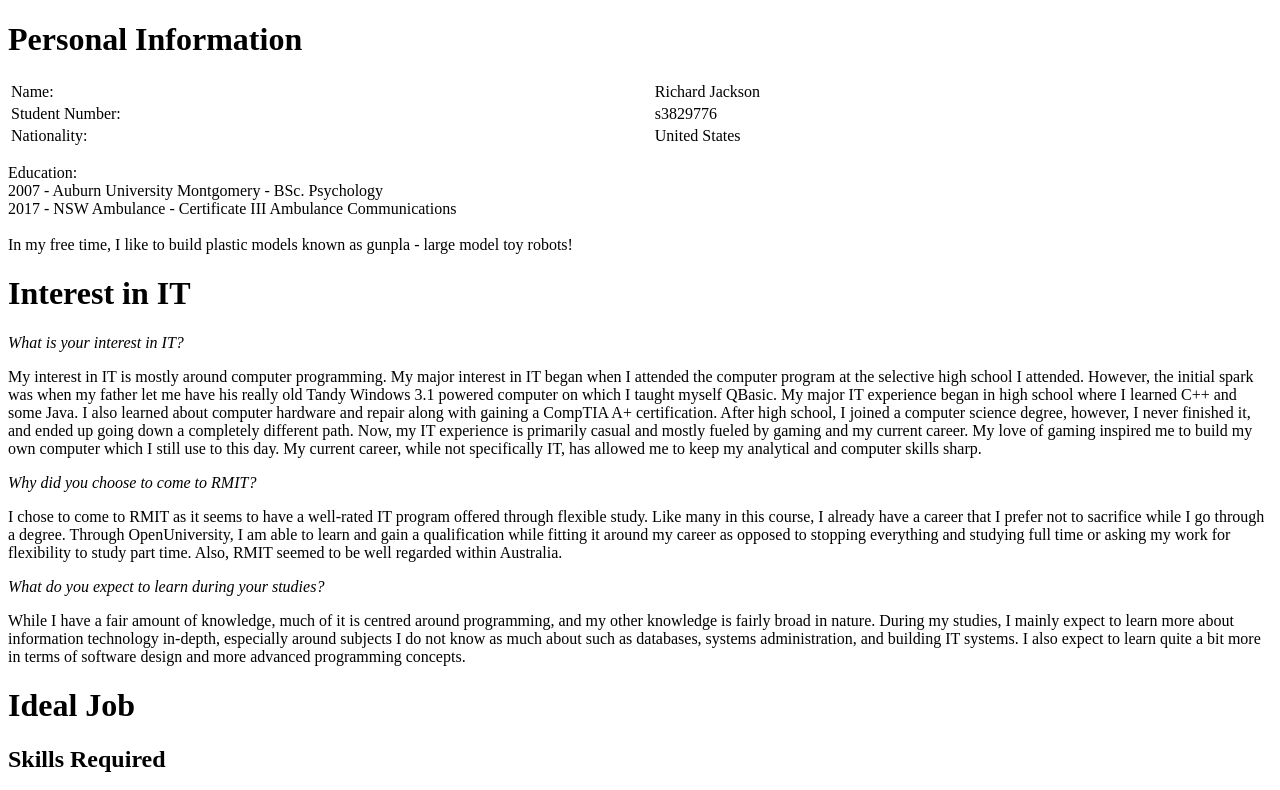
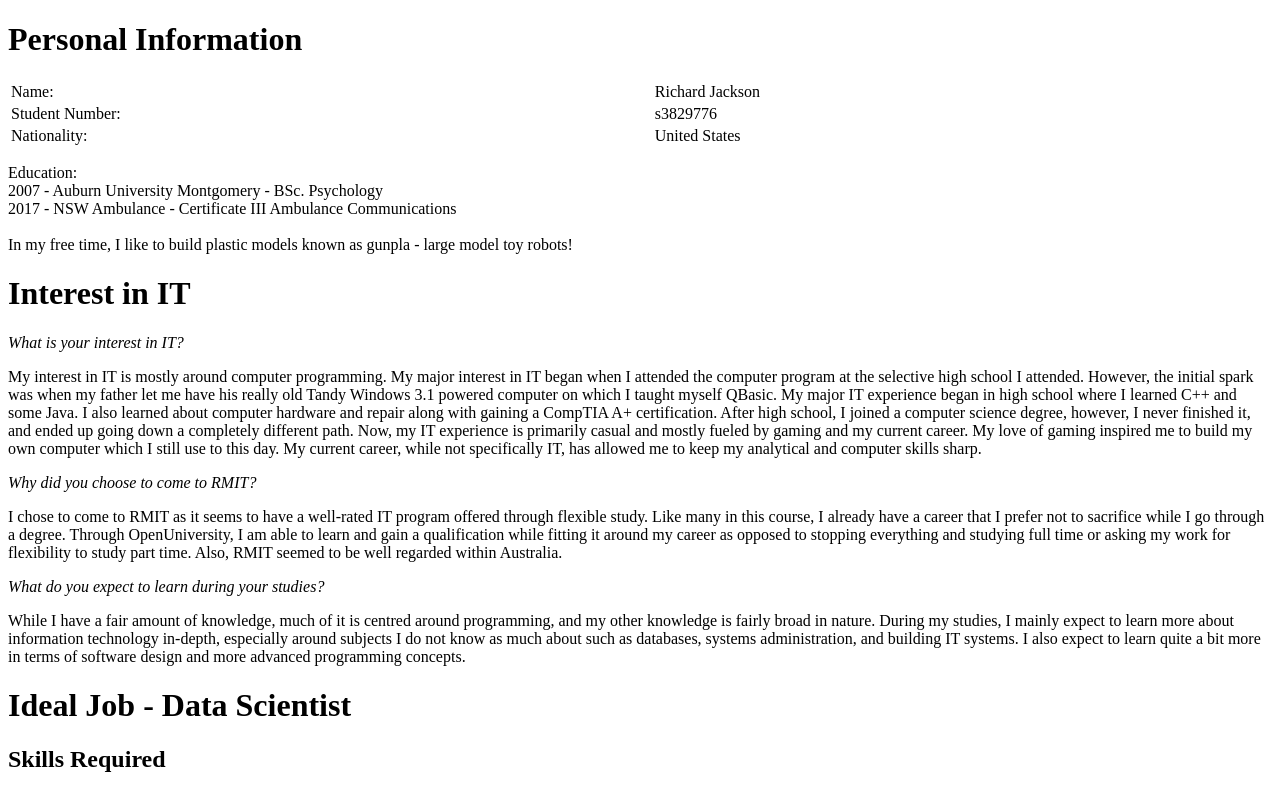
Before and after one commit to rfjackson/rfjackson.github.io, a plain HTML site: page index.html in a window 1280 px wide. Shown: the top 790 px of the page. Drawn offline with Linux system fonts and the light colour scheme.

Commit message:
Added screenshot and updated html

```diff
--- a/index.html
+++ b/index.html
@@ -30,7 +30,7 @@
   <p>I chose to come to RMIT as it seems to have a well-rated IT program offered through flexible study.  Like many in this course, I already have a career that I prefer not to sacrifice while I go through a degree.  Through OpenUniversity, I am able to learn and gain a qualification while fitting it around my career as opposed to stopping everything and studying full time or asking my work for flexibility to study part time.  Also, RMIT seemed to be well regarded within Australia.</p>
   <p><i>What do you expect to learn during your studies?</i></p>
   <p>While I have a fair amount of knowledge, much of it is centred around programming, and my other knowledge is fairly broad in nature.  During my studies, I mainly expect to learn more about information technology in-depth, especially around subjects I do not know as much about such as databases, systems administration, and building IT systems.  I also expect to learn quite a bit more in terms of software design and more advanced programming concepts.</p>
-  <h1>Ideal Job</h1>
+  <h1>Ideal Job - Data Scientist</h1>
   <h2>Skills Required</h2>
   <h2>Qualifications</h2>
   <h2>Experience</h2>
```
Also changed, not shown: screenshot1.png (added).
